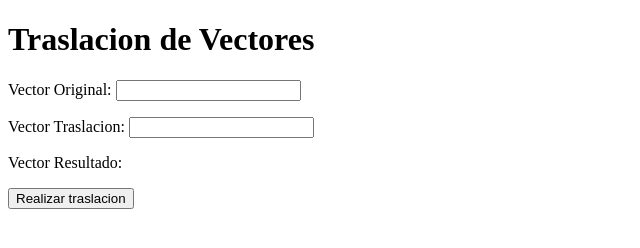
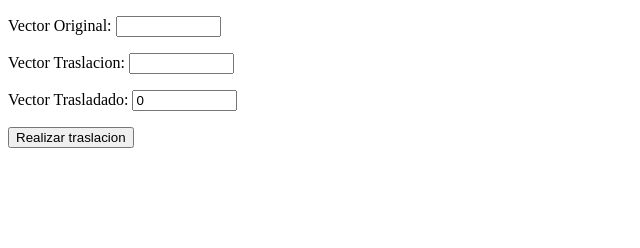
Before and after one commit to Melissa6000677/ago15, a plain HTML site: page index.html in a window 1280 px wide. Both pictures are taken after a click on the button "Realizar traslacion". Shown: the whole page, without its empty margins (0-640 px from the left). Drawn offline with Linux system fonts and the light colour scheme.

Commit message:
Versión 2

```diff
--- a/index.html
+++ b/index.html
@@ -1,34 +1,57 @@
 <!DOCTYPE html>
 <html lang="en">
+
 <head>
     <meta charset="UTF-8">
     <meta name="viewport" content="width=device-width, initial-scale=1.0">
     <title>Document</title>
+    <script>
+        function byId(id) {
+            return document.getElementById(id).value;
+        }
+        function arraystring(arreglo, lim) {
+            //Leer datos de vo
+            var arrs = arreglo.split(lim);
+            arrn = [];
+            arrs.forEach((elem) => {
+                arrn.push(Number(elem))
+            });
+            alert(arrn[0] + arrn[1] + arrn[2]);
+            return arrn;
+        }
+        function traslacion() {
+            //var aos = document.getElementById("vo").value.split(",");
+            aon = arraystring(byId("vo"), ",")
+            atn = arraystring(byId("vt"), ",")
+            document.getElementById("vr").value = sum(aon, atn)
+
+        }
+
+        function sum(array1, array2) {
+            return array1.map(function (num, idx) {
+                return num + array2[idx]
+            });
+        };
+
+        function mul(array1, array2) {
+            return array1.map(function (num, idx) {
+                return num * array2[idx]
+            });
+        };
+    </script>
 </head>
 
 <body>
+    <p>Vector Original:
+        <input id="vo" size="10"> <!--Vector original-->
+    </p>
+    <p>Vector Traslacion:
+        <input id="vt" size="10"> <!--Vector traslacion-->
+    </p>
+    <p>Vector Trasladado:
+        <input id="vr" size="10"> <!--Vector trasladado-->
+    </p>
+    <button id="btn_tr" onclick="traslacion()">Realizar traslacion</button>
+</body>
 
-<h1> Traslacion de Vectores </h1>
-
-<p>Vector Original: <input id = "Vo" /> </p>
-<p>Vector Traslacion: <input id = "Vt" /> </p>
-<p>Vector Resultado: </p>
-
-<button id="B_traslacion" onclick="Traslacion()">Realizar traslacion</button>
-
-<script>
-function Traslacion(){
-    var aos = document.getElementById("Vo").value;
-    aos = aos.split(",");
-    aon =[];
-    aos.forEach((x) => {
-        aon.push(Number(x))
-    });
-
-    alert(aon[0]+aon[1]+aon[2]);
-}
-
-</script>
-
-</body>
 </html>
```
